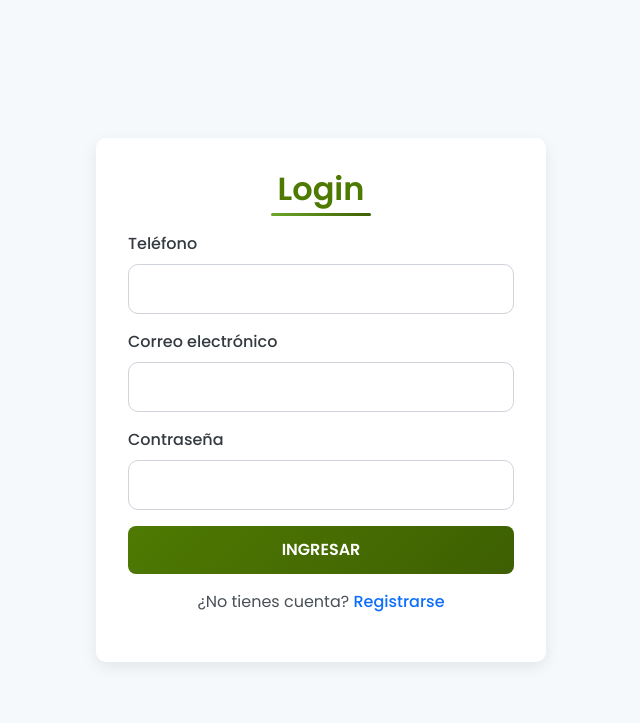
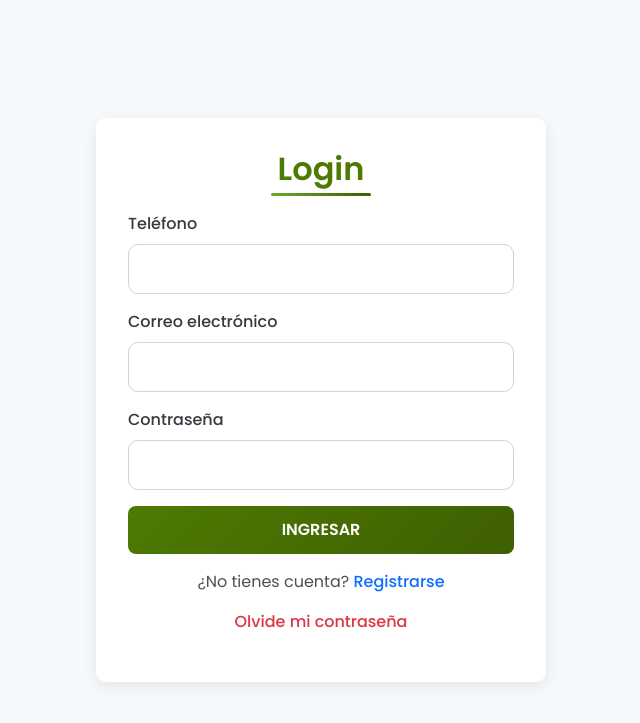
Before and after one commit to NicoENDYs/Leticche, a PHP site: page /Email_ejemplo/views/Login.php in a window 1280 px wide. Shown: the top 723 px of the page, without its empty margins (319-959 px from the left). Run offline with PHP 8.4, Linux system fonts and the light colour scheme.

Commit message:
enlace de login con la recuperacion de contraseña

```diff
--- a/views/Login.php
+++ b/views/Login.php
@@ -30,6 +30,9 @@
             <div class="text-center mt-3">
                 <p>¿No tienes cuenta? <a href="Registro.php" class="text-primary">Registrarse</a></p>
             </div>
+            <div class="text-center mt-3">
+                <p><a href="recuperarContrasena.php" class="text-danger">Olvide mi contraseña</a></p>
+            </div>
         </form>
     </div>
 </body>
```
